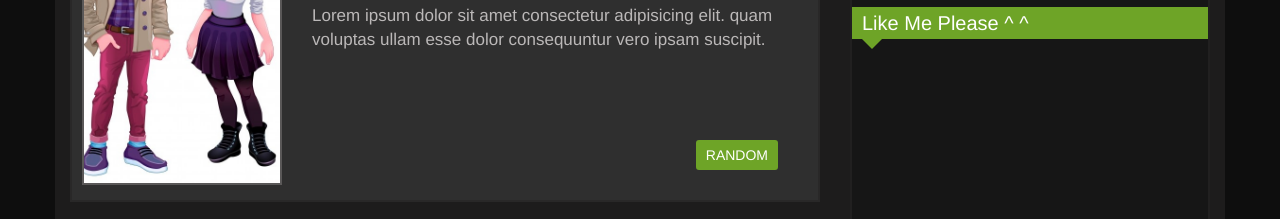
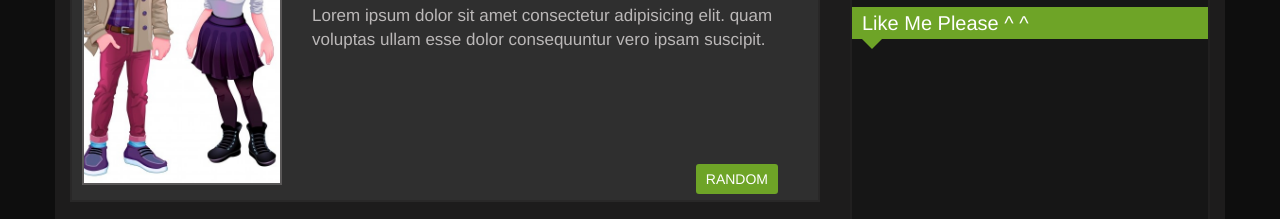
Before and after one commit to amjad-awan/Moksh, a plain HTML site: page index.html in a window 1280 px wide. Shown: the part 506-725 px from the top of the page. Drawn offline with nearby package versions, Linux system fonts and the light colour scheme.

Commit message:
Add files via upload

```diff
--- a/style.css
+++ b/style.css
@@ -188,7 +188,7 @@ nav .active
 .main-images .out-wrapper a{
     //all: unset;
     position: absolute;
-    bottom: 30px;
+    bottom: 2%;
     right: 40px;
     background:#6EA427;
     padding: 5px 10px;
```
